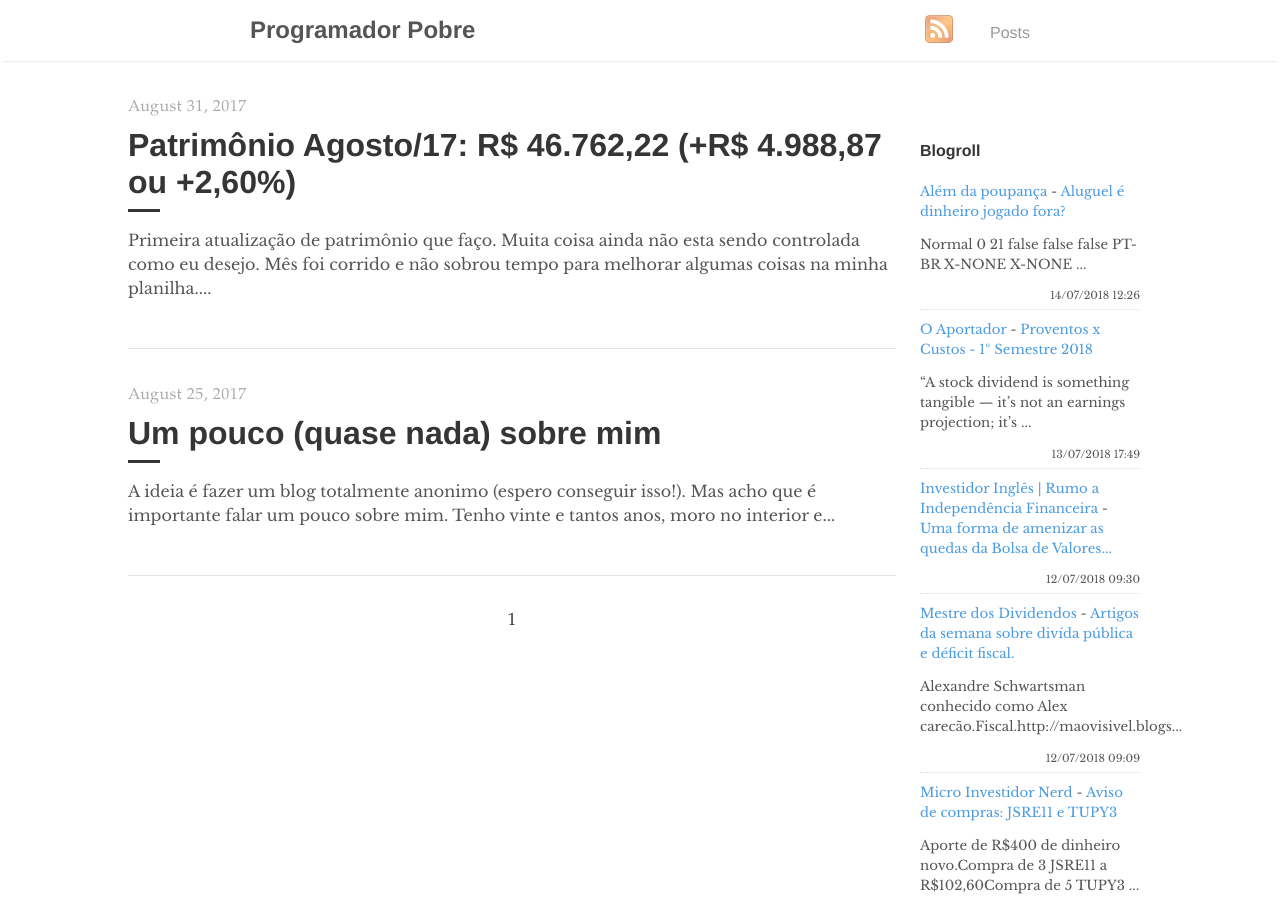
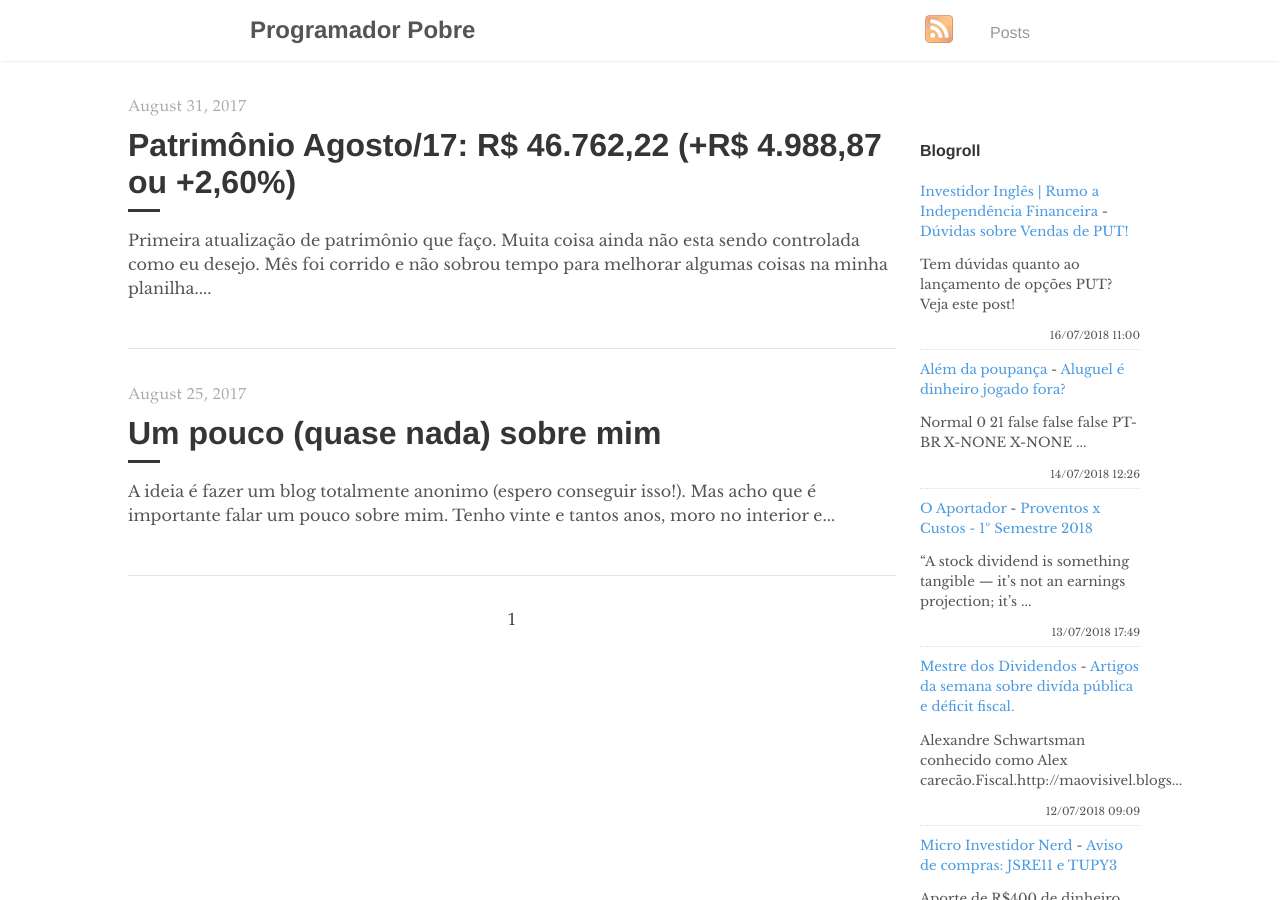
Before and after one commit to programadorpobre/programadorpobre.github.io, a Jekyll site: the page built from index.html, in a window 1280 px wide and 900 px high. Built offline with Jekyll 4.4.1, drawn with Linux system fonts in a browser that asks for light colours; the list of posts is cut into pages by our own code; comment, search, counter and statistics services are not loaded.

Commit message:
[ci skip] travis #345

```diff
--- a/_includes/feed-entries.html
+++ b/_includes/feed-entries.html
@@ -1,3 +1,8 @@
+<div class="feed-entry">
+    <a class="feed-entry-site-name" href="https://www.investidoringles.com/">Investidor Inglês | Rumo a Independência Financeira</a> - <a class="feed-entry-title" href="https://www.investidoringles.com/2018/07/vender-opcoes-put-duvidas.html">Dúvidas sobre Vendas de PUT!</a>
+    <p class="feed-entry-summary">Tem dúvidas quanto ao lançamento de opções PUT?&nbsp; Veja este post!</p>
+    <time datetime="2018-07-16T11:00:00.000-03:00">16/07/2018 11:00</time>
+</div>
 <div class="feed-entry">
     <a class="feed-entry-site-name" href="https://alemdapoupanca.blogspot.com/">Além da poupança</a> - <a class="feed-entry-title" href="https://alemdapoupanca.blogspot.com/2018/07/aluguel-e-dinheiro-jogado-fora.html">Aluguel é dinheiro jogado fora?</a>
     <p class="feed-entry-summary">       Normal  0      21      false  false  false    PT-BR  X-NONE  X-NONE      ...</p>
@@ -7,11 +12,6 @@
     <a class="feed-entry-site-name" href="https://oaportadorfinanceiro.blogspot.com/">O Aportador</a> - <a class="feed-entry-title" href="https://oaportadorfinanceiro.blogspot.com/2018/07/proventos-x-custos-1-semestre-2018.html">Proventos x Custos - 1º Semestre 2018</a>
     <p class="feed-entry-summary">“A stock dividend is something tangible — it’s not an earnings projection; it’s ...</p>
     <time datetime="2018-07-13T17:49:00.001-03:00">13/07/2018 17:49</time>
-</div>
-<div class="feed-entry">
-    <a class="feed-entry-site-name" href="https://www.investidoringles.com/">Investidor Inglês | Rumo a Independência Financeira</a> - <a class="feed-entry-title" href="https://www.investidoringles.com/2018/07/mercado-de-opcoes-como-funciona.html">Uma forma de amenizar as quedas da Bolsa de Valores...</a>
-    <p class="feed-entry-summary"></p>
-    <time datetime="2018-07-12T09:30:00.000-03:00">12/07/2018 09:30</time>
 </div>
 <div class="feed-entry">
     <a class="feed-entry-site-name" href="https://mestredosdividendos.blogspot.com/">Mestre dos Dividendos</a> - <a class="feed-entry-title" href="https://mestredosdividendos.blogspot.com/2018/07/artigos-da-semana-sobre-divida-publica.html">Artigos da semana sobre divída pública e déficit fiscal.</a>
```
